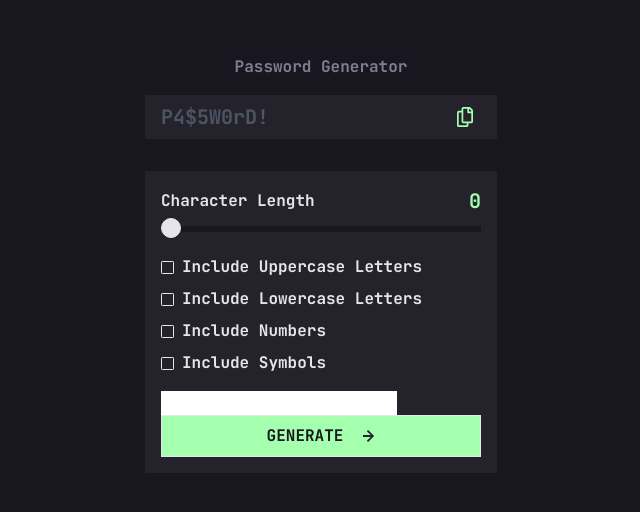
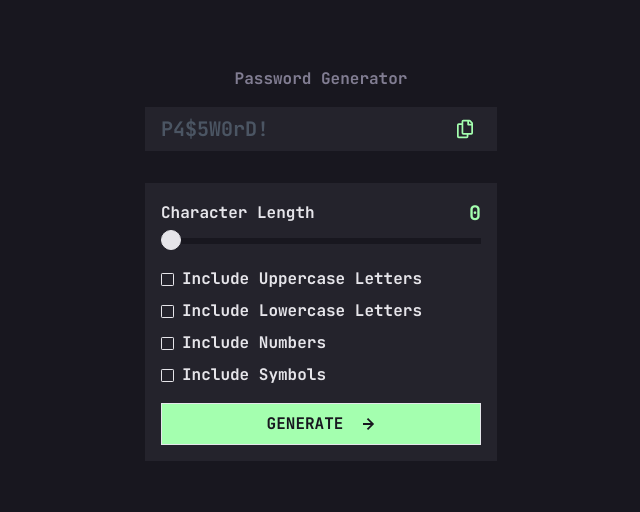
Before and after one commit to bra-charles/passwordGenerator, a React (Vite) app: page / in a window 1280 px wide. Shown: the part 136-648 px from the top of the page, without its empty margins (319-959 px from the left). Built offline with nearby package versions, Linux system fonts and the light colour scheme.

Commit message:
Fixed all error in app

```diff
--- a/src/App.tsx
+++ b/src/App.tsx
@@ -1,6 +1,6 @@
 import { useState } from "react";
-import copyImage from "./assets/images/icon-copy.svg";
-import arrowRightImage from "./assets/images/icon-arrow-right.svg";
+import CopyIcon from "./components/CopyIconSvg"; // Adjust the path as necessary
+import ArrowRightIcon from "./components/ArrowRightSvg"; // Adjust the path as necessary
 import PasswordLength from "./components/PasswordLength";
 import IncludeUppercase from "./components/IncludeUppercase";
 import IncludeLowercase from "./components/IncludeLowercase";
@@ -65,11 +65,14 @@ export default function App() {
         ) : (
           <div className="text-xl text-gray-600">P4$5W0rD!</div>
         )}
-        <button onClick={handleCopyClick} className=" flex">
+        <button
+          onClick={handleCopyClick}
+          className="flex items-center hover:text-AlmostWhite"
+        >
           {copied && (
             <span className="text-xl text-NeonGreen mr-1">COPIED</span>
           )}
-          <img src={copyImage} alt="Copy" className="w-4 h-5 mr-2" />
+          <CopyIcon className="text-NeonGreen hover:text-AlmostWhite w-4 h-5 mr-2" />
         </button>
       </div>
 
@@ -94,15 +97,17 @@ export default function App() {
           includeSymbols={includeSymbols}
           setIncludeSymbols={setIncludeSymbols}
         />
-        <MainPasswordStrength strength ={strength}  setStrength ={setStrength}/>
+        {/* <MainPasswordStrength strength ={strength}  setStrength ={setStrength}/> */}
         <button
           onClick={handleGeneratePassword}
-          className="px-4 py-2 bg-NeonGreen text-VeryDarkGrey w-full border border-solid hover:border-NeonGreen hover:text-NeonGreen hover:bg-DarkGrey group transition-all duration-300 uppercase flex gap-3 justify-center items-center"
+          className="px-4 py-2 bg-NeonGreen text-VeryDarkGrey w-full border border-solid
+           hover:border-NeonGreen hover:text-NeonGreen hover:bg-DarkGrey group transition-all
+           duration-300 uppercase flex gap-3 justify-center items-center"
         >
           Generate{" "}
-          <img
-            src={arrowRightImage}
-            className="w-3 h-3 ml-2 transition-colors duration-200 text-current group-hover:text-NeonGreen"
+          <ArrowRightIcon
+            className="w-3 h-3 ml-2 transition-colors duration-200
+             text-VeryDarkGrey group-hover:text-NeonGreen"
           />
         </button>
       </div>
--- /dev/null
+++ b/src/components/ArrowRightSvg.tsx
@@ -0,0 +1,17 @@
+import React from "react";
+
+const ArrowRightIcon: React.FC<{ className?: string }> = ({ className }) => (
+  <svg
+    width="12"
+    height="12"
+    xmlns="http://www.w3.org/2000/svg"
+    className={className}
+  >
+    <path
+      fill="currentColor"
+      d="m5.106 12 6-6-6-6-1.265 1.265 3.841 3.84H.001v1.79h7.681l-3.841 3.84z"
+    />
+  </svg>
+);
+
+export default ArrowRightIcon;
--- /dev/null
+++ b/src/components/CopyIconSvg.tsx
@@ -0,0 +1,19 @@
+import React from "react";
+
+const CopyIcon: React.FC<{ className?: string }> = ({ className }) => (
+  <svg
+    xmlns="http://www.w3.org/2000/svg"
+    width="21"
+    height="24"
+    viewBox="0 0 21 24"
+    fill="none"
+    className={className}
+  >
+    <path
+      d="M20.341 3.091 17.909.659A2.25 2.25 0 0 0 16.319 0H8.25A2.25 2.25 0 0 0 6 2.25V4.5H2.25A2.25 2.25 0 0 0 0 6.75v15A2.25 2.25 0 0 0 2.25 24h10.5A2.25 2.25 0 0 0 15 21.75V19.5h3.75A2.25 2.25 0 0 0 21 17.25V4.682a2.25 2.25 0 0 0-.659-1.591ZM12.469 21.75H2.53a.281.281 0 0 1-.281-.281V7.03a.281.281 0 0 1 .281-.281H6v10.5a2.25 2.25 0 0 0 2.25 2.25h4.5v1.969a.282.282 0 0 1-.281.281Zm6-4.5H8.53a.281.281 0 0 1-.281-.281V2.53a.281.281 0 0 1 .281-.281H13.5v4.125c0 .621.504 1.125 1.125 1.125h4.125v9.469a.282.282 0 0 1-.281.281Zm.281-12h-3v-3h.451c.075 0 .147.03.2.082L18.667 4.6a.283.283 0 0 1 .082.199v.451Z"
+      fill="currentColor"
+    />
+  </svg>
+);
+
+export default CopyIcon;
--- a/tailwind.config.js
+++ b/tailwind.config.js
@@ -21,13 +21,13 @@ export default {
       },
     },
   },
-  variants: {
-    extend: {
-      filter: ['hover', 'group-hover'],
-      brightness: ['hover', 'group-hover'],
-      invert: ['hover', 'group-hover'],
-      textColor: ['hover', 'group-hover'], // Ensure textColor can be used with group-hover
-    },
-  },
+  // variants: {
+  //   extend: {
+  //     filter: ['hover', 'group-hover'],
+  //     brightness: ['hover', 'group-hover'],
+  //     invert: ['hover', 'group-hover'],
+  //     textColor: ['hover', 'group-hover'], // Ensure textColor can be used with group-hover
+  //   },
+  // },
   plugins: [],
 }
```
